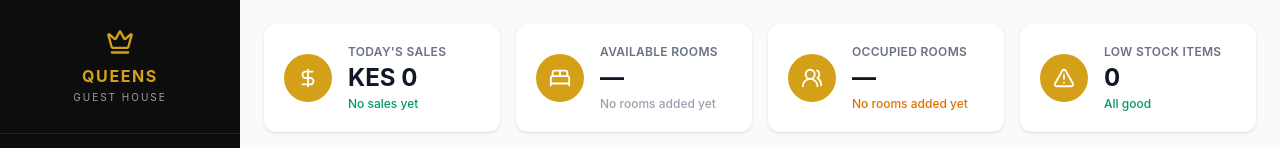
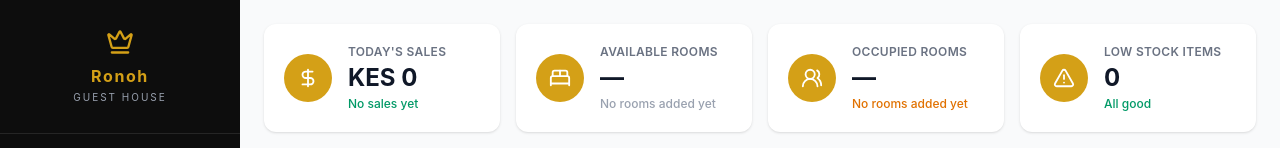
Before and after one commit to Tiller-Mor/queens_guests, a React (Vite) app in the folder frontend/: page / in a window 1280 px wide. Shown: the top 148 px of the page. Built offline with nearby package versions, Linux system fonts and the light colour scheme.

Commit message:
modified:   frontend/src/App.jsx

```diff
--- a/frontend/src/App.jsx
+++ b/frontend/src/App.jsx
@@ -27,8 +27,8 @@ function SidebarContent({ page, setPage, onNavigate }) {
     <>
       <div className="px-6 py-7 flex flex-col items-center border-b border-white/10">
         <Crown size={28} style={{ color: GOLD }} />
-        <div className="mt-2 font-bold tracking-widest text-base" style={{ color: GOLD }}>
-          QUEENS
+        <div className="mt-2 font-bold tracking-widest text-base capitalize" style={{ color: GOLD }}>
+          {author}
         </div>
         <div className="text-[10px] tracking-[0.2em] text-gray-400 mt-0.5">
           GUEST HOUSE
```
